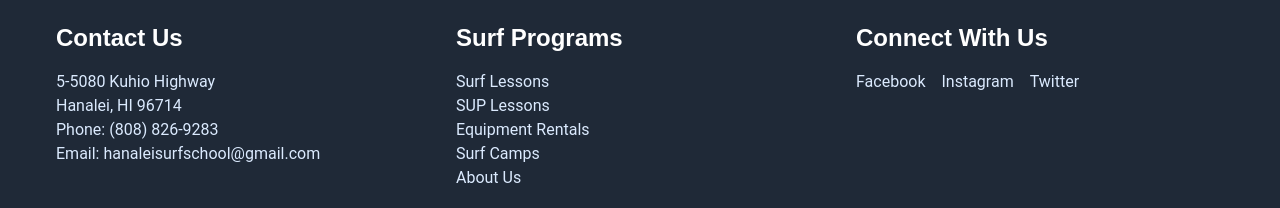
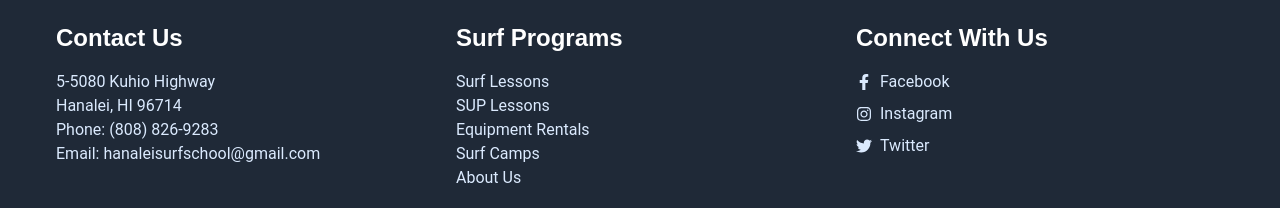
Before and after one commit to pothangelli123/Surfing-Website, a React (Create React App) app: page / in a window 1280 px wide. Shown: the part 3989-4197 px from the top of the page. Built offline with nearby package versions, Linux system fonts and the light colour scheme.

Commit message:
socials added

```diff
--- a/src/components/Footer.tsx
+++ b/src/components/Footer.tsx
@@ -1,4 +1,5 @@
 import React from 'react';
+import { FaFacebookF, FaInstagram, FaTwitter } from 'react-icons/fa';
 
 const Footer: React.FC = () => {
   return (
@@ -27,10 +28,16 @@ const Footer: React.FC = () => {
           </div>
           <div>
             <h3 className="text-2xl font-bold mb-4 text-cyan-300">Connect With Us</h3>
-            <div className="flex space-x-4">
-              <a href="https://facebook.com" className="text-blue-100 hover:text-cyan-200 transition duration-300">Facebook</a>
-              <a href="https://instagram.com" className="text-blue-100 hover:text-cyan-200 transition duration-300">Instagram</a>
-              <a href="https://twitter.com" className="text-blue-100 hover:text-cyan-200 transition duration-300">Twitter</a>
+            <div className="flex flex-col space-y-2">
+              <a href="https://www.facebook.com/HanaleiSurfSchool/" className="text-blue-100 hover:text-cyan-200 transition duration-300 flex items-center">
+                <FaFacebookF className="mr-2" /> Facebook
+              </a>
+              <a href="https://www.instagram.com/hanaleisurfschool/" className="text-blue-100 hover:text-cyan-200 transition duration-300 flex items-center">
+                <FaInstagram className="mr-2" /> Instagram
+              </a>
+              <a href="https://x.com/surf_hanalei" className="text-blue-100 hover:text-cyan-200 transition duration-300 flex items-center">
+                <FaTwitter className="mr-2" /> Twitter
+              </a>
             </div>
           </div>
         </div>
```
